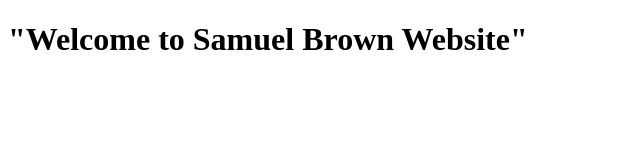
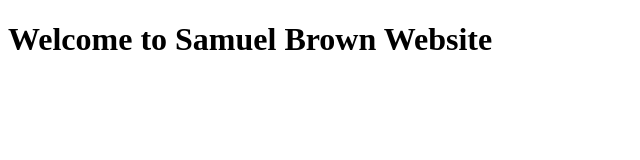
Before and after one commit to Jakobie-Brown/M01-Tutorial, a plain HTML site: page index.html in a window 1280 px wide. Shown: the whole page, without its empty margins (0-640 px from the left). Drawn offline with Linux system fonts and the light colour scheme.

Commit message:
Removed some parenthesis

```diff
--- a/index.html
+++ b/index.html
@@ -9,7 +9,7 @@
 </head>
 
 <body>
-  <h1>"Welcome to Samuel Brown Website"</h1>
+  <h1>Welcome to Samuel Brown Website</h1>
   <script src="script.js"></script>
 
   <!--
```
